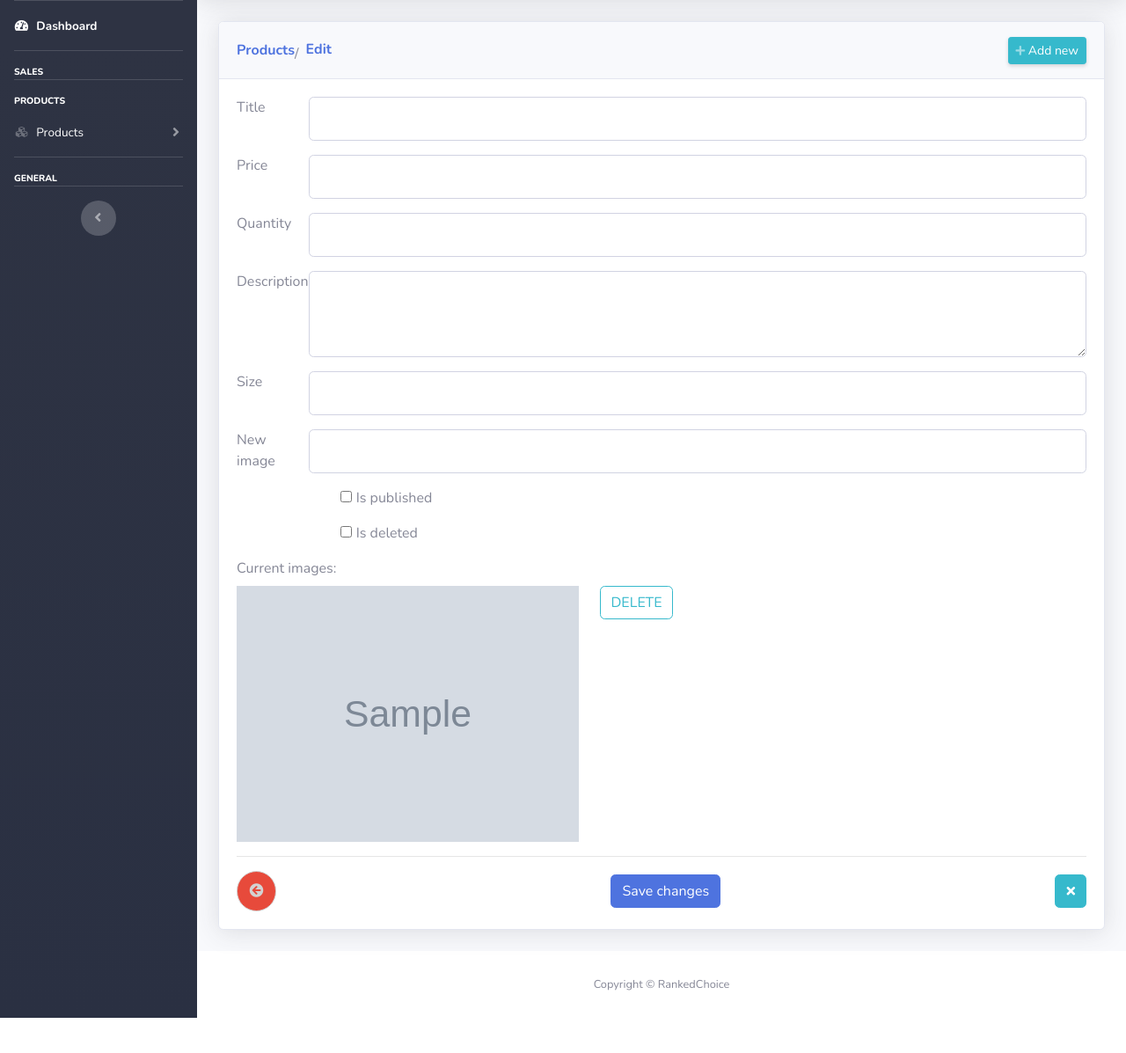
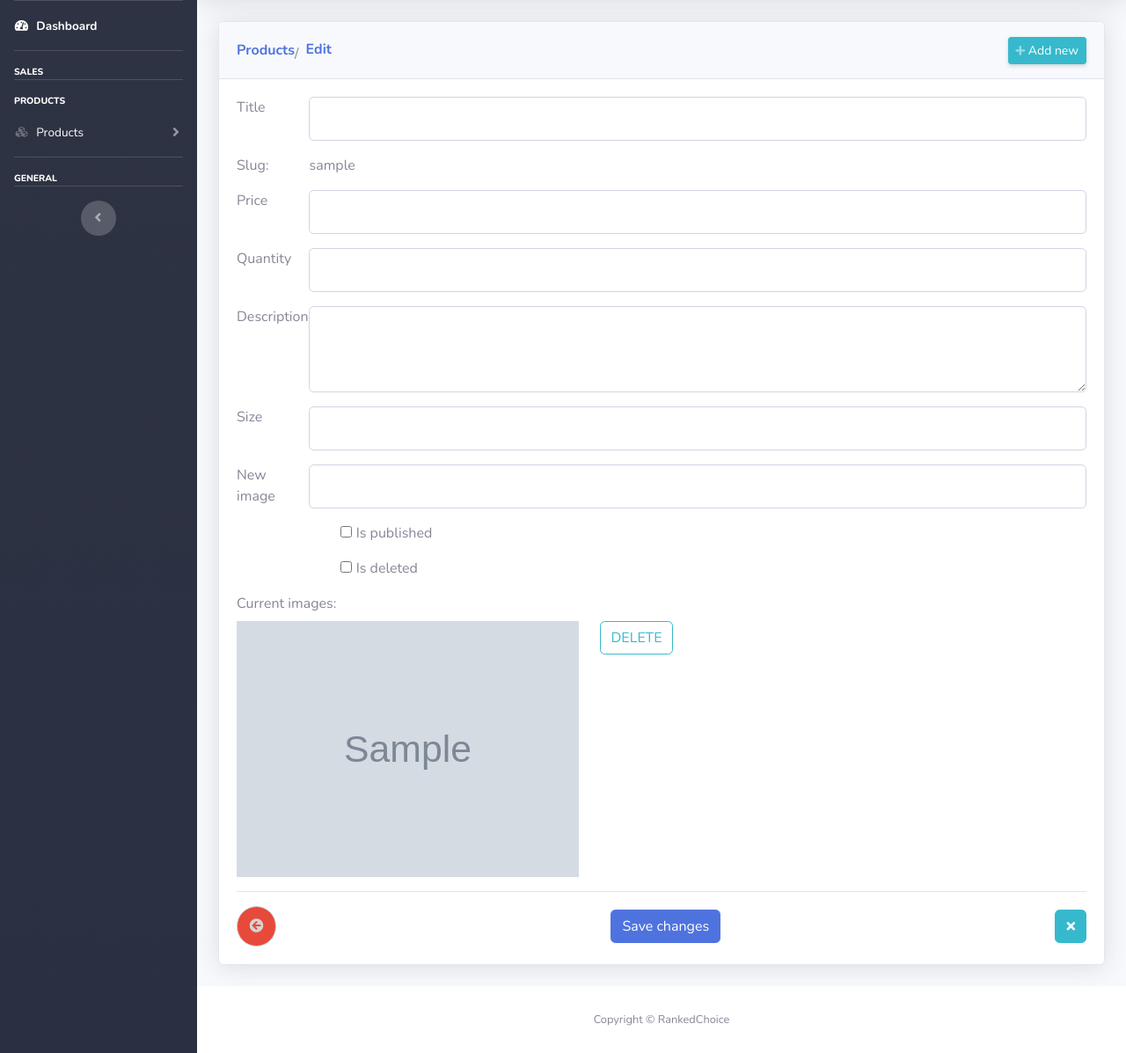
Before and after one commit to oshaposhnyk/symfony_vuejs_shop, a Symfony app: template templates/admin/product/edit.html.twig in a window 1280 px wide. Shown: the part 70-1267 px from the top of the page at 88% size. Before the commit the page ends 1227 px from the top, so only its background shows below. Run offline with Twig, Linux system fonts and the light colour scheme; the template is opened without the code that fills it: most values are stand-ins (such as "Sample title", 1, 10 or a date in 2020); grey boxes marked "Sample" are stand-in pictures; form fields are guessed from the names that the template uses; some libraries are stand-ins or nearby versions.

Commit message:
add slug for product

```diff
--- a/composer.json
+++ b/composer.json
@@ -16,6 +16,7 @@
         "phpdocumentor/reflection-docblock": "^5.3",
         "phpstan/phpdoc-parser": "^1.16",
         "sensio/framework-extra-bundle": "^6.1",
+        "stof/doctrine-extensions-bundle": "^1.7",
         "symfony/asset": "6.2.*",
         "symfony/console": "6.2.*",
         "symfony/doctrine-messenger": "6.2.*",
--- a/config/bundles.php
+++ b/config/bundles.php
@@ -14,4 +14,5 @@ return [
     Sensio\Bundle\FrameworkExtraBundle\SensioFrameworkExtraBundle::class => ['all' => true],
     SymfonyCasts\Bundle\VerifyEmail\SymfonyCastsVerifyEmailBundle::class => ['all' => true],
     Knp\Bundle\PaginatorBundle\KnpPaginatorBundle::class => ['all' => true],
+    Stof\DoctrineExtensionsBundle\StofDoctrineExtensionsBundle::class => ['all' => true],
 ];
--- a/templates/admin/product/edit.html.twig
+++ b/templates/admin/product/edit.html.twig
@@ -14,6 +14,7 @@
         </div>
         <div class="card-body">
             {{ form_start(form) }}
+
             <div class="form-group row">
                 <div class="col-md-1">
                     {{ form_label(form.title) }}
@@ -23,6 +24,15 @@
                     <div class="form-error">
                         {{ form_errors(form.title) }}
                     </div>
+                </div>
+            </div>
+
+            <div class="form-group row">
+                <div class="col-md-1">
+                    Slug:
+                </div>
+                <div class="col-md-11">
+                    {{ product.slug }}
                 </div>
             </div>
 
```
Also changed, not shown: src/Entity/Product.php (+17 -1 lines), 2 other files.
